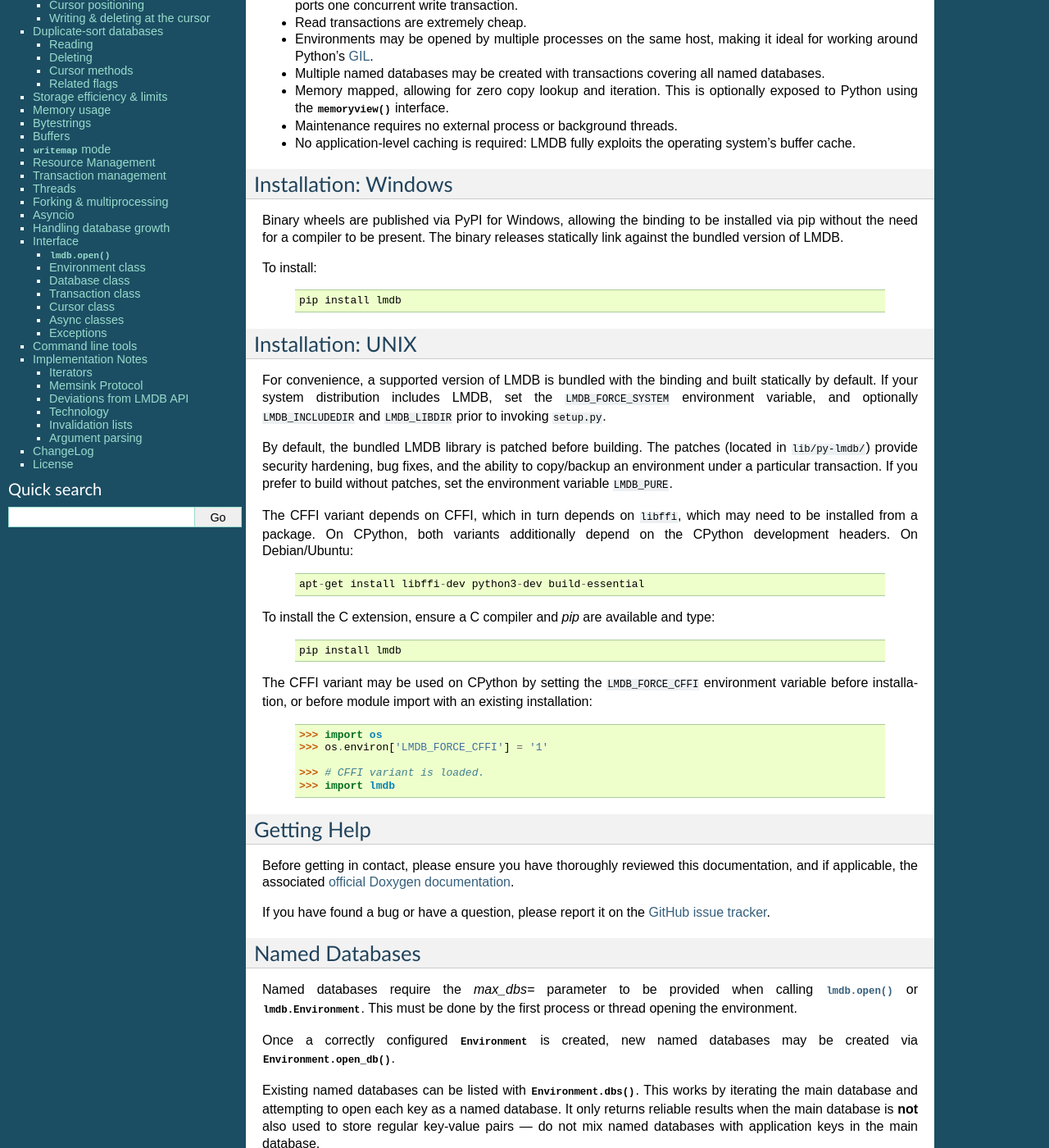
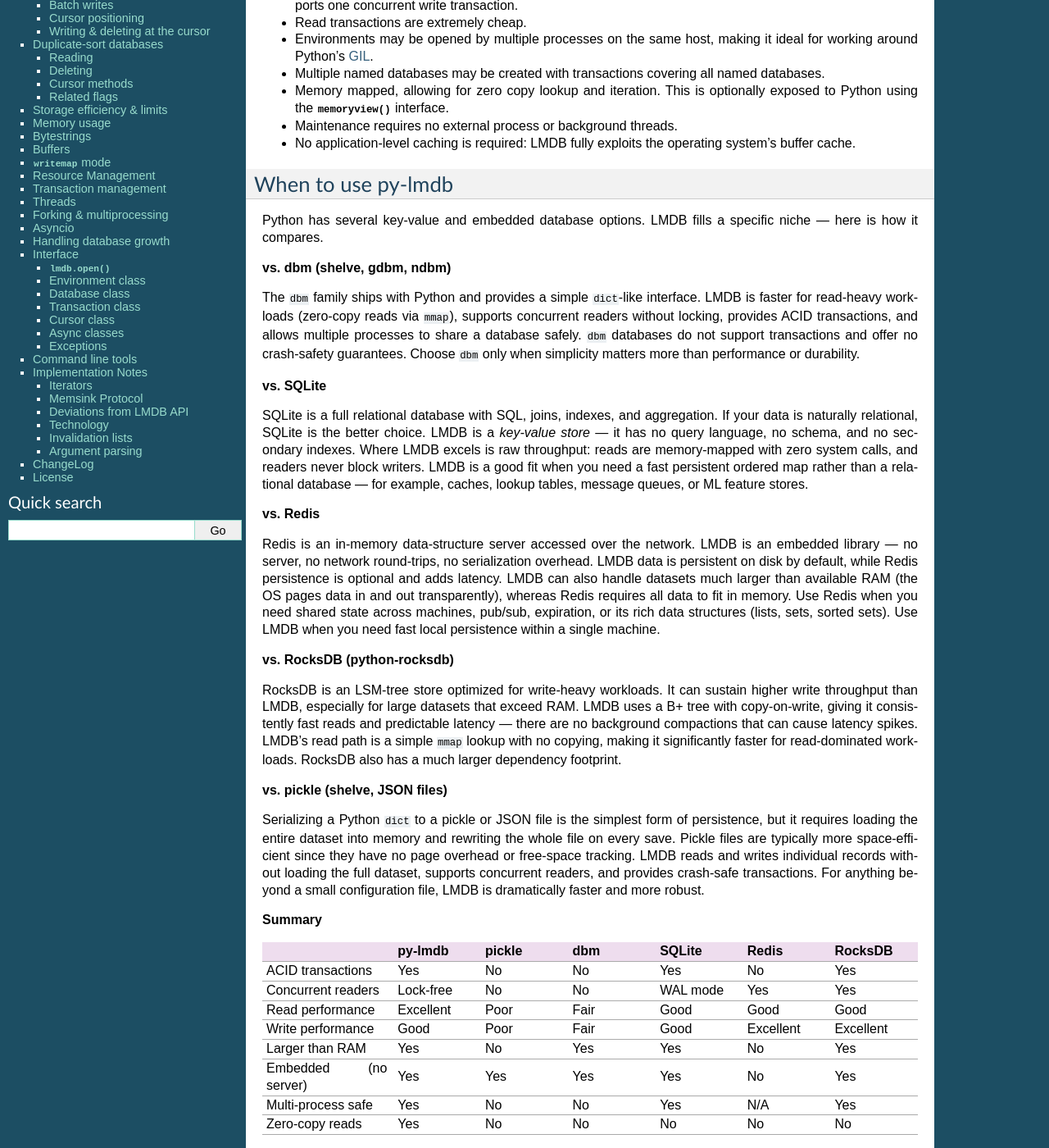
Before and after one commit to jnwatson/py-lmdb, a Sphinx documentation site: the page built from docs/index.rst, in a window 1280 px wide and 1400 px high, scrolled down 252 px. Shown: the whole window at 82% size. Built offline with Sphinx 7.4.7, drawn with Linux system fonts in a browser that asks for light colours.

Commit message:
Add 'When to use py-lmdb' comparison section to docs (#446)
Add a "When to use py-lmdb" section near the top of the docs comparing LMDB against common alternatives: dbm, SQLite, Redis, RocksDB, and pickle. Includes prose trade-off descriptions and a summary comparison table.

Co-Authored-By: Claude Opus 4.6 <noreply@anthropic.com>

```diff
--- a/docs/index.rst
+++ b/docs/index.rst
@@ -31,6 +31,138 @@ LMDB is a tiny database with some excellent properties:
 * Maintenance requires no external process or background threads.
 * No application-level caching is required: LMDB fully exploits the operating
   system's buffer cache.
+
+
+When to use py-lmdb
+++++++++++++++++++++
+
+Python has several key-value and embedded database options.  LMDB fills a
+specific niche — here is how it compares.
+
+**vs. dbm (shelve, gdbm, ndbm)**
+
+The ``dbm`` family ships with Python and provides a simple ``dict``-like
+interface.  LMDB is faster for read-heavy workloads (zero-copy reads via
+``mmap``), supports concurrent readers without locking, provides ACID
+transactions, and allows multiple processes to share a database safely.
+``dbm`` databases do not support transactions and offer no crash-safety
+guarantees.  Choose ``dbm`` only when simplicity matters more than
+performance or durability.
+
+**vs. SQLite**
+
+SQLite is a full relational database with SQL, joins, indexes, and
+aggregation.  If your data is naturally relational, SQLite is the better
+choice.  LMDB is a *key-value store* — it has no query language, no schema,
+and no secondary indexes.  Where LMDB excels is raw throughput: reads are
+memory-mapped with zero system calls, and readers never block writers.
+LMDB is a good fit when you need a fast persistent ordered map rather
+than a relational database — for example, caches, lookup tables, message
+queues, or ML feature stores.
+
+**vs. Redis**
+
+Redis is an in-memory data-structure server accessed over the network.
+LMDB is an embedded library — no server, no network round-trips, no
+serialization overhead.  LMDB data is persistent on disk by default, while
+Redis persistence is optional and adds latency.  LMDB can also handle
+datasets much larger than available RAM (the OS pages data in and out
+transparently), whereas Redis requires all data to fit in memory.  Use
+Redis when you need shared state across machines, pub/sub, expiration, or
+its rich data structures (lists, sets, sorted sets).  Use LMDB when you
+need fast local persistence within a single machine.
+
+**vs. RocksDB (python-rocksdb)**
+
+RocksDB is an LSM-tree store optimized for write-heavy workloads.  It
+can sustain higher write throughput than LMDB, especially for large
+datasets that exceed RAM.  LMDB uses a B+ tree with copy-on-write, giving
+it consistently fast reads and predictable latency — there are no
+background compactions that can cause latency spikes.  LMDB's read path
+is a simple ``mmap`` lookup with no copying, making it significantly
+faster for read-dominated workloads.  RocksDB also has a much larger
+dependency footprint.
+
+**vs. pickle (shelve, JSON files)**
+
+Serializing a Python ``dict`` to a pickle or JSON file is the simplest
+form of persistence, but it requires loading the entire dataset into memory
+and rewriting the whole file on every save.  Pickle files are typically more
+space-efficient since they have no page overhead or free-space tracking.
+LMDB reads and writes individual records without loading the full dataset,
+supports concurrent readers, and provides crash-safe transactions.  For
+anything beyond a small configuration file, LMDB is dramatically faster
+and more robust.
+
+**Summary**
+
+.. list-table::
+   :header-rows: 1
+   :widths: 18 12 12 12 12 12 12
+
+   * -
+     - py-lmdb
+     - pickle
+     - dbm
+     - SQLite
+     - Redis
+     - RocksDB
+   * - ACID transactions
+     - Yes
+     - No
+     - No
+     - Yes
+     - No
+     - Yes
+   * - Concurrent readers
+     - Lock-free
+     - No
+     - No
+     - WAL mode
+     - Yes
+     - Yes
+   * - Read performance
+     - Excellent
+     - Poor
+     - Fair
+     - Good
+     - Good
+     - Good
+   * - Write performance
+     - Good
+     - Poor
+     - Fair
+     - Good
+     - Excellent
+     - Excellent
+   * - Larger than RAM
+     - Yes
+     - No
+     - Yes
+     - Yes
+     - No
+     - Yes
+   * - Embedded (no server)
+     - Yes
+     - Yes
+     - Yes
+     - Yes
+     - No
+     - Yes
+   * - Multi-process safe
+     - Yes
+     - No
+     - No
+     - Yes
+     - N/A
+     - Yes
+   * - Zero-copy reads
+     - Yes
+     - No
+     - No
+     - No
+     - No
+     - No
 
 
 Installation: Windows
```
